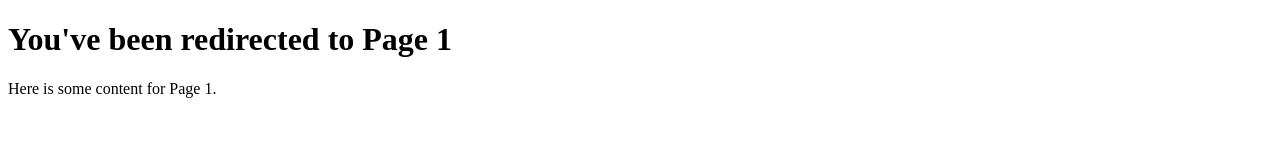
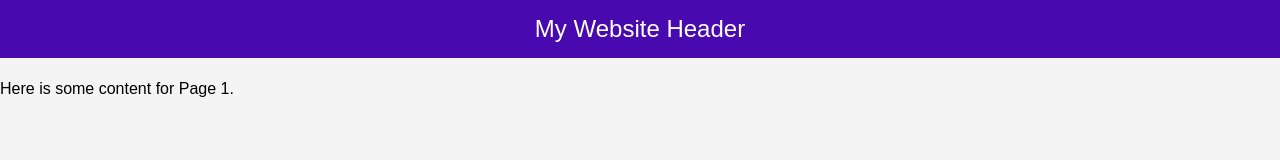
Before and after one commit to mithleshmurmu/projectX, a website: page frontened/public/page1.html in a window 1280 px wide. Drawn offline with Linux system fonts and the light colour scheme.

Commit message:
v-0.4 added header on page2 and page3

```diff
--- a/frontened/public/page1.html
+++ b/frontened/public/page1.html
@@ -4,9 +4,13 @@
   <meta charset="UTF-8">
   <meta name="viewport" content="width=device-width, initial-scale=1.0">
   <title>Page 1</title>
+  <link rel="stylesheet" href="style.css">
 </head>
 <body>
-
+<!-- Fixed Header -->
+<div class="header">
+    My Website Header
+</div>
   <h1>You've been redirected to Page 1</h1>
   <p>Here is some content for Page 1.</p>
 
```
Also changed, not shown: frontened/public/page2.html (+5 -1 lines).
